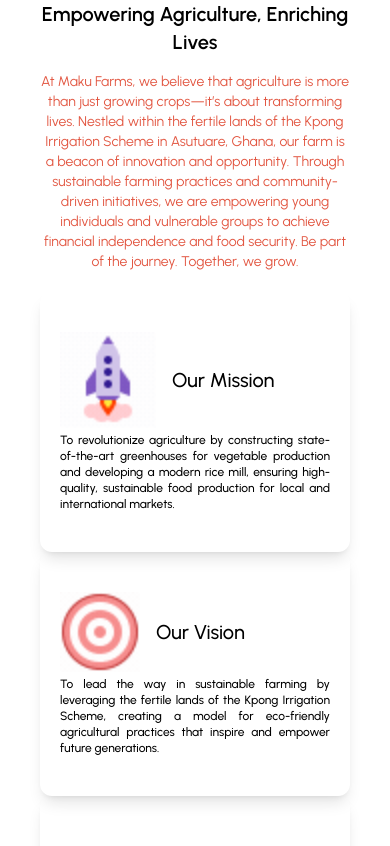
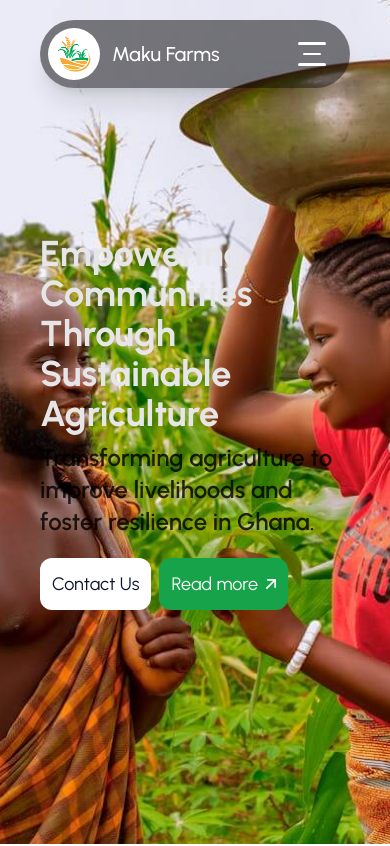
Before and after one commit to Korkoe-codes/makufarms-frontend, a React (Vite) app: page / in a window 390 px wide. Shown: the top 846 px of the page. Built offline with nearby package versions, Linux system fonts and the light colour scheme.

Commit message:
fix(ui): corrected founder padding

```diff
--- a/src/App.jsx
+++ b/src/App.jsx
@@ -5,7 +5,7 @@
             <div className="hidden">
            <Hero/>
             </div>
-            <div className="hidden lg:flex">
+            <div className="">
                 <Home />
             </div>
           <About />
--- a/src/components/About.jsx
+++ b/src/components/About.jsx
@@ -94,7 +94,7 @@
     {/* <SdgSlider /> */}
 
 
-<section className="grid mx-auto md:grid-cols-2 xl:grid-cols-3 w-full gap-10 lg:gap-10">
+<section className="grid mx-auto md:grid-cols-2 lg:grid-cols-3 w-full gap-10 lg:gap-10">
   <div className="flex-col flex justify-center gap-2">
     <h1 className="text-lg md:text-2xl lg:text-3xl xl:text-5xl text-center md:text-start font-medium">Cultivating a Sustainable Future</h1>
     <p className="text-xs md:text-sm lg:text-base xl:text-lg md:text-left text-center">Maku Farms is committed to advancing Sustainable Development Goals by promoting responsible farming practices that enhance food security, protect the environment, and uplift local communities. Through innovation and dedication, we aim to contribute to a healthier planet and a thriving agricultural ecosystem.</p>
@@ -160,7 +160,7 @@
      > */}
 
 
-<div className="w-full md:bg-gradient-to-br md:p-10 md:rounded-2xl from-lime-100 via-white to-emerald-100 flex md:gap-10 lg:static relative">
+<div className="w-full md:bg-gradient-to-br min-h-full md:p-10 md:rounded-2xl from-lime-100 via-white to-emerald-100 flex md:gap-10 lg:static relative">
   <div className="w-full md:w-1/3"
 
 
@@ -176,7 +176,7 @@
 
   </AnimatePresence>
 </div>
-<div className="flex flex-col md:w-1/2 justify-center p-5 md:p-0 absolute items-start md:static backdrop-blur-md  md:text-slate-900 text-white bottom-0 gap-2">
+<div className="flex flex-col md:w-1/2 justify-center p-5 md:p-0 absolute items-start min-h-full md:static backdrop-blur-md  md:text-slate-900 text-white bottom-0 gap-2">
 <h1 className="text-xl font-bold lg:text-4xl">About the Founder</h1>
 <p className="text-justify text-xs lg:text-base">Lorem ipsum dolor sit amet consectetur, adipisicing elit. Vel voluptatem quam molestias voluptates officiis doloremque pariatur architecto nemo hic fugiat esse nisi necessitatibus qui adipisci, amet, perferendis illum cupiditate. Sed accusantium saepe ducimus velit voluptatum, fugit, atque dolore accusamus non impedit modi delectus, at cupiditate sunt beatae architecto laudantium nostrum.</p>
 </div>
--- a/src/components/Footer.jsx
+++ b/src/components/Footer.jsx
@@ -10,7 +10,7 @@
         <span className="text-white text-xl xl:text-2xl">MakuFarms Ghana</span>
       </div>
 
-      <span className="md:flex gap-8 md:gap-5 items-center hidden  flex-row justify-center">
+      <span className="md:flex gap-8 md:gap-5 items-center hidden  flex-row justify-center md:justify-start">
             <a href="#" className="">
             <svg xmlns="http://www.w3.org/2000/svg" width="24" height="24"  className='w-5 lg:w-fit' viewBox="0 0 24 24"><path fill="#F9A635" d="M22 12c0-5.52-4.48-10-10-10S2 6.48 2 12c0 4.84 3.44 8.87 8 9.8V15H8v-3h2V9.5C10 7.57 11.57 6 13.5 6H16v3h-2c-.55 0-1 .45-1 1v2h3v3h-3v6.95c5.05-.5 9-4.76 9-9.95"/></svg>
             </a>
--- a/src/components/Home.jsx
+++ b/src/components/Home.jsx
@@ -5,18 +5,18 @@
 const Home = () => {
   return (
     <div className="w-full h-screen flex lg:flex-row relative">
-      {/* Header */}
-      <div className="absolute w-full lg:py-10 lg:px-20 z-10">
+
+      <div className="absolute top-0 w-full lg:py-10 py-5 px-10 lg:px-20 z-10">
         <Header />
       </div>
 
-      {/* Hero Text Section */}
-      <section className="flex flex-col justify-center items-start lg:w-full px-5 lg:px-20 z-40">
-        <h1 className="lg:text-2xl xl:text-6xl 2xl:text-7xl font-bold text-[#E6E6E9]">
+
+      <section className="flex flex-col justify-center lg:static absolute z-20 bottom-0 top-0 items-start lg:w-full px-10 lg:px-20 lg:z-40">
+        <h1 className="lg:text-5xl text-4xl xl:text-6xl 2xl:text-7xl font-bold text-[#E6E6E9]">
           Empowering Communities Through Sustainable Agriculture
         </h1>
 
-        <h3 className="mt-2 text-pretty md:text-2xl lg:text-3xl text-xl opacity-80 font-medium">
+        <h3 className="mt-2 text-pretty md:text-3xl lg:text-4xl text-2xl opacity-80 font-semibold">
           Transforming agriculture to improve livelihoods and foster resilience in Ghana.
         </h3>
 
@@ -33,8 +33,8 @@
         </div>
       </section>
 
-      {/* Slider Section */}
-      <aside className="lg:w-1/2 lg:h-full flex items-center justify-center">
+
+      <aside className="lg:w-1/2 lg:h-full h-screen w-full flex items-center justify-center">
         <Slider autoslide={true}>
           {HeroImages.map((image) => (
             <img
--- a/src/components/Progress.jsx
+++ b/src/components/Progress.jsx
@@ -1,11 +1,12 @@
 import { progressImgs } from "../assets/index"
 const Progress = () => {
   return (
-    <div className="w-full md:gap-10 lg:gap-14 flex flex-col lg:px-28 px-10 md:px-16 xl:px-36 gap-10" id="progress">
+    <div className="w-full md:gap-10 lg:gap-14 flex bg-amber-200 h-fit flex-col lg:px-28 px-10 md:px-16 xl:px-36 gap-10" id="progress">
         <h1 className="text-xl lg:text-3xl xl:text-5xl font-medium text-left lg:text-left">Where we are now.</h1>
-      <div className="grid grid-cols-1 md:grid-cols-2 lg:grid-cols-3  gap-10">
+      <div className="grid lg:grid-cols-3 md:grid-cols-2 md:grid-row-3 lg:grid-rows-2 gap-10">
+      {/* <div className="grid grid-cols-1 md:grid-cols-2 lg:grid-cols-3  gap-10"> */}
         {/* Image 1 */}
-        <div className=" relative group rounded-lg overflow-hidden w-full">
+        <div className="relative group rounded-lg overflow-hidden w-full">
           <img
             src={progressImgs[0]}
             alt="Placeholder 1"
@@ -18,7 +19,7 @@
         {/* Image 4 */}
         <div className="relative group rounded-lg overflow-hidden w-full">
           <img
-            src={progressImgs[3]}
+            src={progressImgs[1]}
             alt="Placeholder 4"
             className="w-full h-full object-cover rounded-lg transition-transform duration-300 group-hover:scale-105"
           />
@@ -28,7 +29,7 @@
           </div>
         </div>
                 {/* Image 3 */}
-                <div className=" relative group rounded-lg overflow-hidden w-full">
+        <div className="relative group rounded-lg overflow-hidden w-full">
           <img
             src={progressImgs[2]}
             alt="Placeholder 3"
@@ -39,11 +40,10 @@
                 <span className="text-white font-bold">Lorem ipsum dolor sit, amet consectetur adipisicing elit. Iusto molestias fugit nam fugiat totam, dolorem blanditiis magnam voluptatem at cumque?</span>
           </div>
         </div>
-        {/* Image 6 */}
-        <div className=" relative group rounded-lg overflow-hidden w-full">
+        <div className="relative group rounded-lg overflow-hidden w-full">
           <img
-            src={progressImgs[5]}
-            alt="Placeholder 6"
+            src={progressImgs[3]}
+            alt="Placeholder 3"
             className="w-full h-full object-cover rounded-lg transition-transform duration-300 group-hover:scale-105"
           />
 
@@ -51,23 +51,21 @@
                 <span className="text-white font-bold">Lorem ipsum dolor sit, amet consectetur adipisicing elit. Iusto molestias fugit nam fugiat totam, dolorem blanditiis magnam voluptatem at cumque?</span>
           </div>
         </div>
-        {/* Image 2 */}
-        <div className="relative  rounded-lg overflow-hidden w-full">
+        <div className="relative group rounded-lg overflow-hidden w-full">
           <img
-            src={progressImgs[1]}
-            alt="Placeholder 2"
-            className="w-full h-full group object-cover rounded-lg transition-transform duration-300 group-hover:scale-105"
+            src={progressImgs[4]}
+            alt="Placeholder 3"
+            className="w-full h-full object-cover rounded-lg transition-transform duration-300 group-hover:scale-105"
           />
 
           <div className="absolute inset-0 bg-black bg-opacity-50 opacity-0 group-hover:opacity-100 transition-opacity duration-300 flex items-center justify-center">
                 <span className="text-white font-bold">Lorem ipsum dolor sit, amet consectetur adipisicing elit. Iusto molestias fugit nam fugiat totam, dolorem blanditiis magnam voluptatem at cumque?</span>
           </div>
         </div>
-        {/* Image 7 */}
-        <div className=" relative group rounded-lg overflow-hidden w-full">
+        <div className="relative group rounded-lg overflow-hidden w-full">
           <img
-            src={progressImgs[6]}
-            alt="Placeholder 7"
+            src={progressImgs[5]}
+            alt="Placeholder 3"
             className="w-full h-full object-cover rounded-lg transition-transform duration-300 group-hover:scale-105"
           />
 
@@ -83,6 +81,7 @@
 
 
 
+
         </div>
         </div>
   )
```
